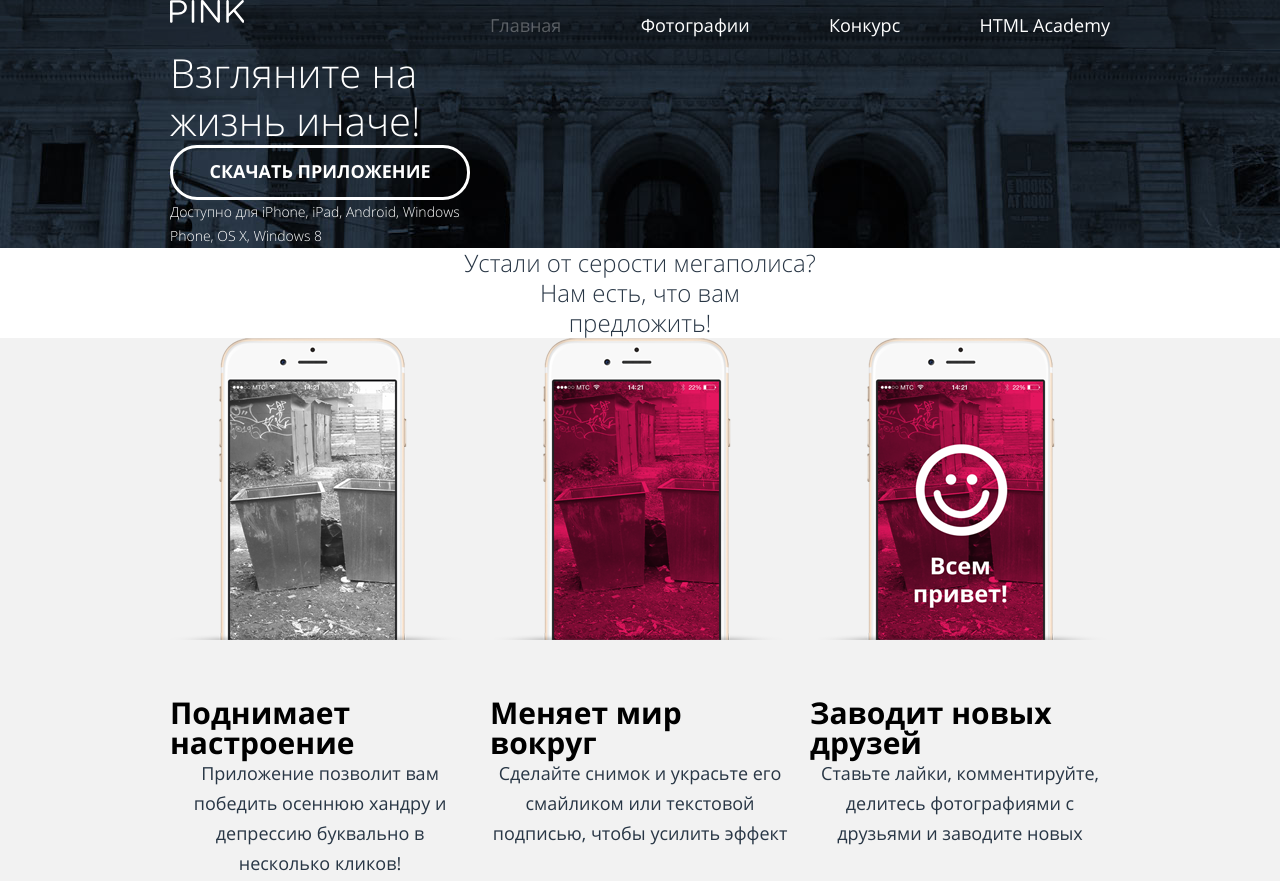
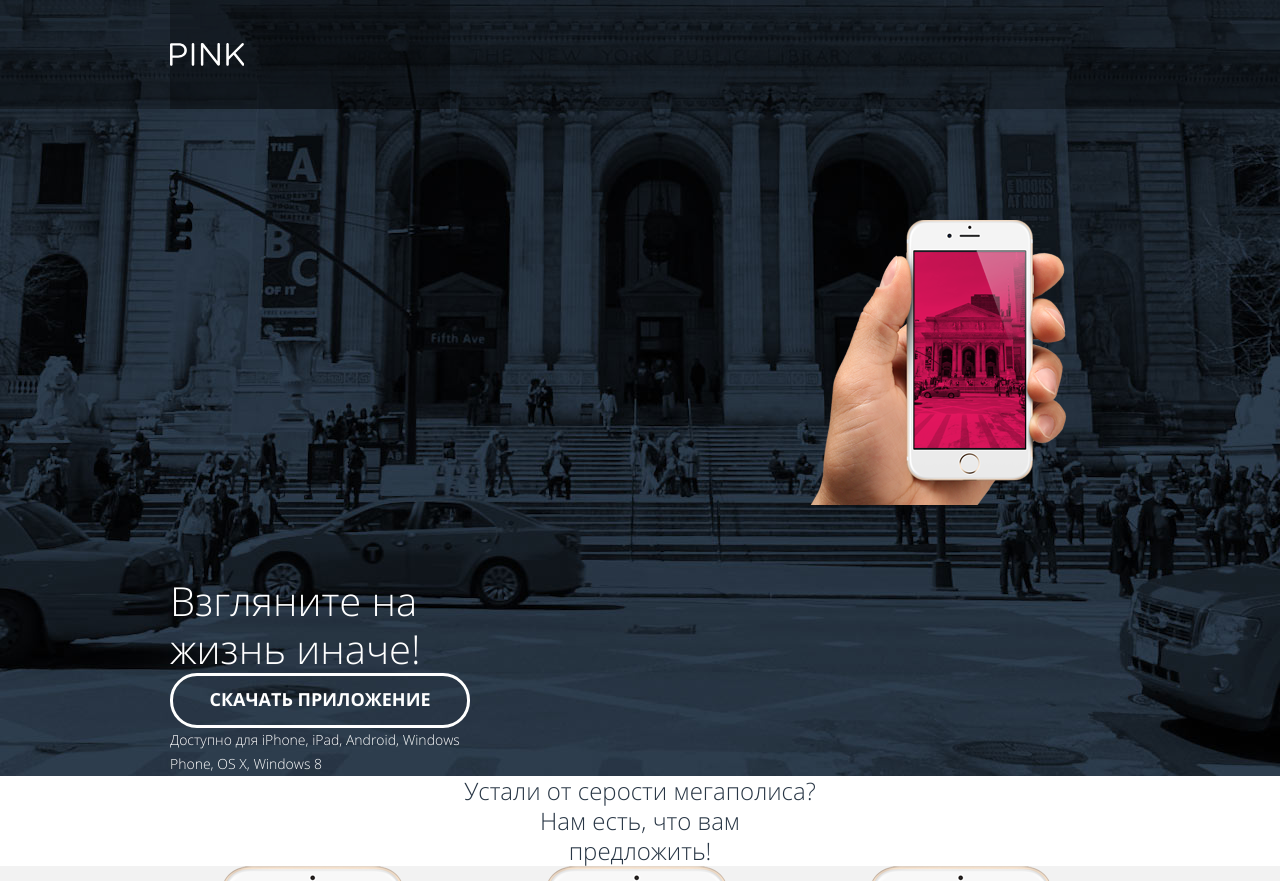
Before and after one commit to Yura-by/657157-pink-16, a website: page source/index.html in a window 1280 px wide. Shown: the top 881 px of the page. Drawn offline with nearby package versions, Linux system fonts and the light colour scheme; files that its build step writes are made by us from their sources.

Commit message:
Вставил изображения в page-header

```diff
--- a/source/index.html
+++ b/source/index.html
@@ -13,6 +13,7 @@
     <header class="page-header">
       <div class="page-header__top-wrap">
         <div class="page-header__top-box">
+          <div class="page-header__log-wrap">
             <div class="page-header__row">
               <a class="page-header__logo">
                 <span class="visually-hidden">Логотип Пинк</span>
@@ -26,6 +27,7 @@
                 </svg>
               </a>
               <button class="page-header__toggle" type="button"><span class="visually-hidden">Скрыть меню</span></button>
+            </div>
           </div>
           <nav class="page-header__main-nav main-nav">
             <ul class="main-nav__list site-list">
--- a/source/less/blocks/page-header.less
+++ b/source/less/blocks/page-header.less
@@ -8,6 +8,7 @@
   background-image: url("../../img/bg-back-mobile@1x.jpg");
   background-repeat: no-repeat;
   background-position: 50% 0;
+  min-height: 735px;
 }
 
 .page-header__title {
@@ -20,20 +21,34 @@
   text-align: center;
 }
 
-.page-header__top-wrap {
-  background-color: @main-color;
-}
-
 .page-header__row {
   display: flex;
   justify-content: space-between;
   width: 280px;
   margin: 0 auto;
+  padding-top: 22px;
+  padding-bottom: 21px;
 }
 
 .page-header__bottom-wrap {
   width: 280px;
   margin: 0 auto;
+  min-height: 667px;
+  display: flex;
+  flex-direction: column;
+  justify-content: flex-end;
+  background-image: url("../../img/iphone-hand-mobile@1x.png");
+  background-repeat: no-repeat;
+  background-position: right 42px top 110px ;
+}
+
+.page-header__log-wrap {
+  background-color: fade(@contrast-color, 30%);
+}
+
+.page-header__logo {
+  width: 75px;
+  height: 23px;
 }
 
 @media (min-width: @tablet-width) {
@@ -43,6 +58,8 @@
 
   .page-header__row {
     width: 620px;
+    padding-top: 43px;
+    padding-bottom: 34px;
   }
 
   .page-header__title {
@@ -52,6 +69,11 @@
 
   .page-header__bottom-wrap {
     width: 620px;
+  }
+
+  .page-header__logo {
+    width: 150px;
+    height: auto;
   }
 }
 
@@ -89,3 +111,7 @@
     display: none;
   }
 }
+
+.main-nav {
+  display: none;
+}
--- /dev/null
+++ b/source/less/scaffolding.less
@@ -0,0 +1,41 @@
+@font-face {
+  font-family: "Open Sans";
+  src: url("../fonts/opensans.woff2") format("woff2"), url("../fonts/opensans.woff") format("woff");
+  font-style: normal;
+  font-weight: normal;
+}
+
+@font-face {
+  font-family: "Open Sans Bold";
+  src: url("../fonts/opensansbold.woff2") format("woff2"), url("../fonts/opensansbold.woff") format("woff");
+  font-style: normal;
+  font-weight: 700;
+}
+
+@font-face {
+  font-family: "Open Sans Light";
+  src: url("../fonts/opensanslight.woff2") format("woff2"), url("../fonts/opensanslight.woff") format("woff");
+  font-style: normal;
+  font-weight: normal;
+}
+
+body {
+  min-width: 320px;
+  margin: 0;
+  font-family: "Open Sans", "Arial", sans-serif;
+  font-size: 14px;
+  font-weight: 400;
+  line-height: 24px;
+  font-style: normal;
+  color: @main-color;
+  background-color: @paper-color;
+}
+
+a {
+  text-decoration: none;
+}
+
+img {
+  max-width: 100%;
+  height: auto;
+}
--- a/source/less/style.less
+++ b/source/less/style.less
@@ -1,3 +1,4 @@
+@import "scaffolding.less";
 @import "variables.less";
 @import "mixins.less";
 @import "blocks/visually-hidden.less";
@@ -36,45 +37,3 @@
 @import "blocks/version-value.less";
 @import "blocks/comment.less";
 @import "blocks/complete.less";
-
-@font-face {
-  font-family: "Open Sans";
-  src: url("../fonts/opensans.woff2") format("woff2"), url("../fonts/opensans.woff") format("woff");
-  font-style: normal;
-  font-weight: normal;
-}
-
-@font-face {
-  font-family: "Open Sans Bold";
-  src: url("../fonts/opensansbold.woff2") format("woff2"), url("../fonts/opensansbold.woff") format("woff");
-  font-style: normal;
-  font-weight: 700;
-}
-
-@font-face {
-  font-family: "Open Sans Light";
-  src: url("../fonts/opensanslight.woff2") format("woff2"), url("../fonts/opensanslight.woff") format("woff");
-  font-style: normal;
-  font-weight: normal;
-}
-
-body {
-  min-width: 320px;
-  margin: 0;
-  font-family: "Open Sans", "Arial", sans-serif;
-  font-size: 14px;
-  font-weight: 400;
-  line-height: 24px;
-  font-style: normal;
-  color: @main-color;
-  background-color: @paper-color;
-}
-
-a {
-  text-decoration: none;
-}
-
-img {
-  max-width: 100%;
-  height: auto;
-}
```
Lines whose indentation alone changed are shown as unchanged.
